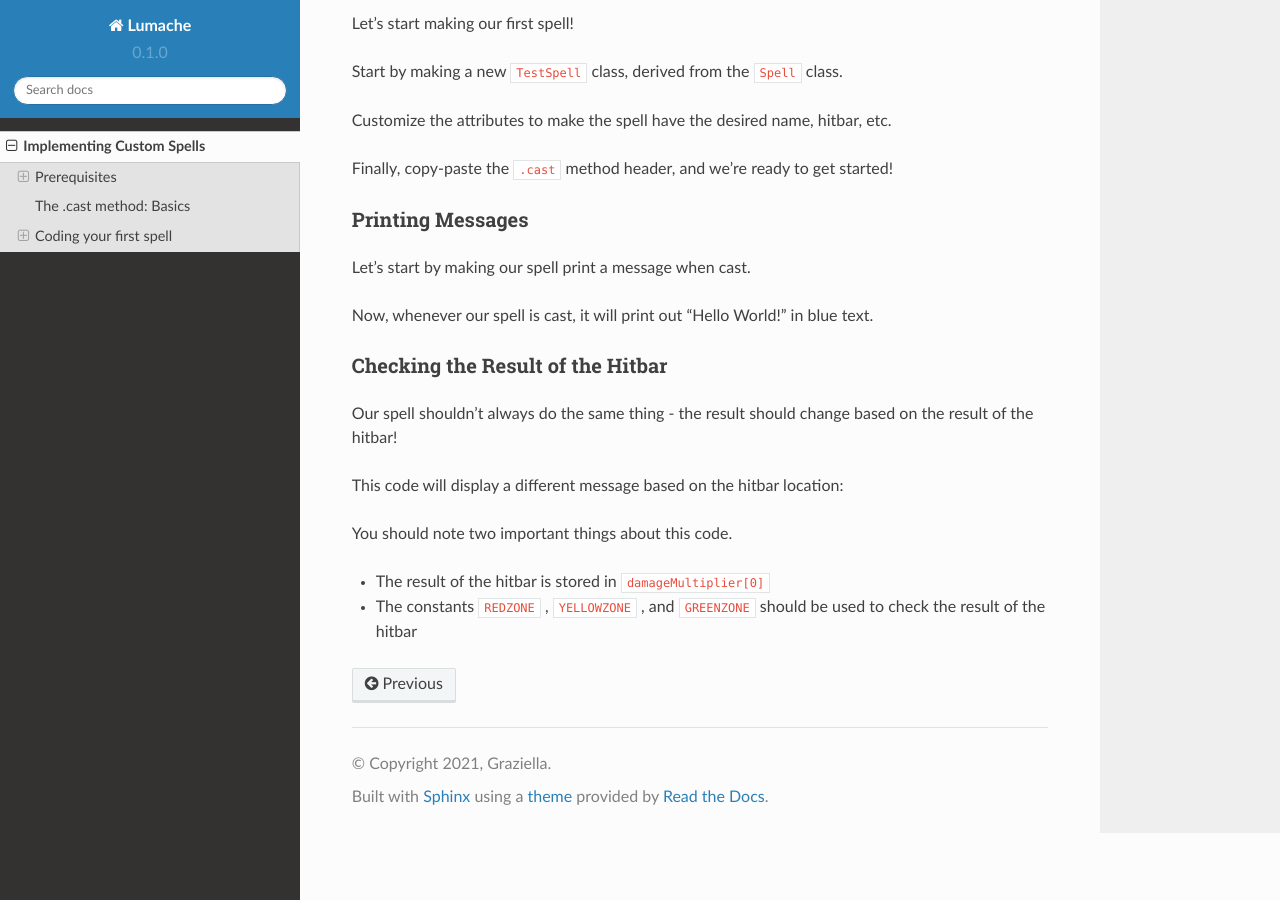
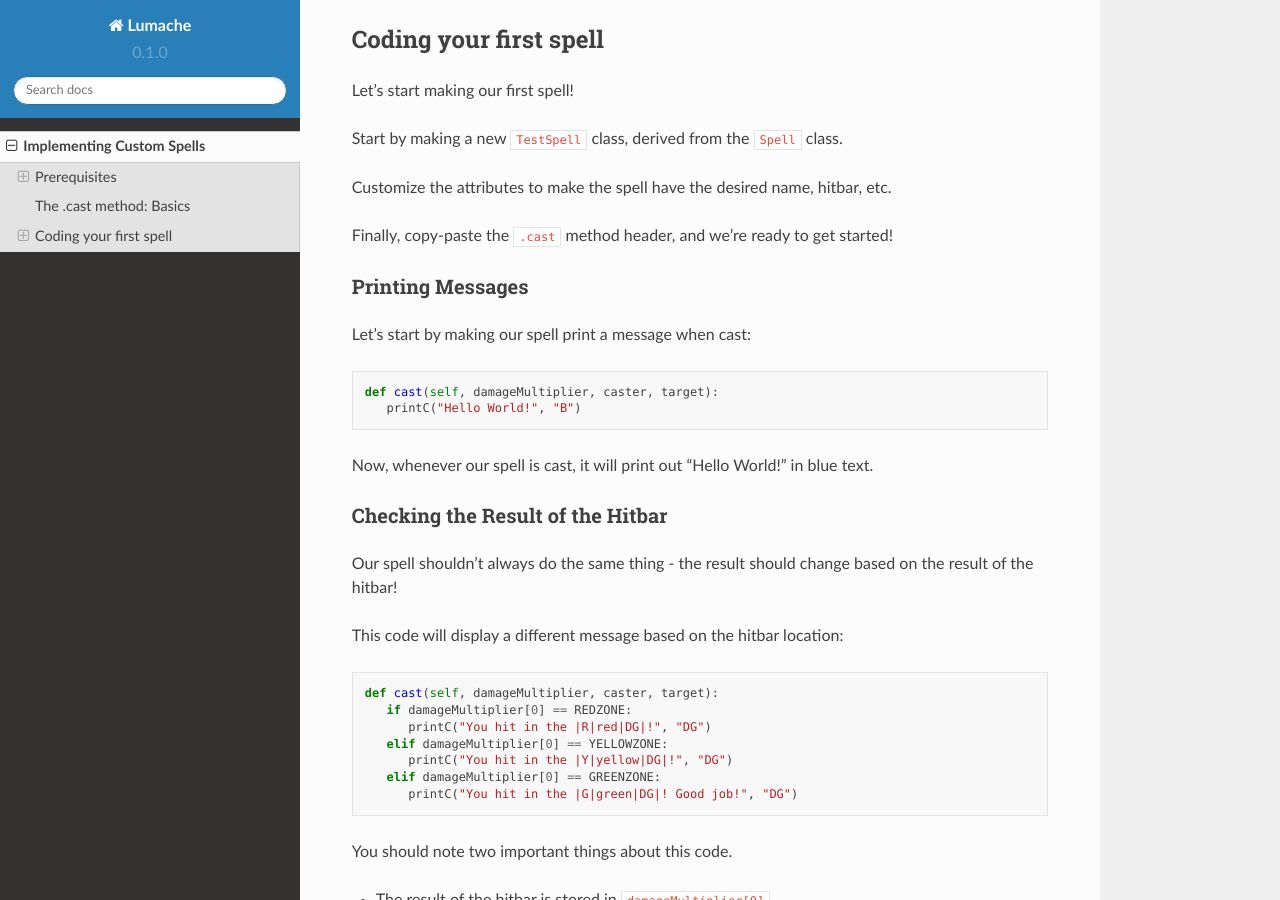
Before and after one commit to SmartyNotchy/FCP-Docs, a Sphinx documentation site: the page built from docs/source/spells.rst, in a window 1280 px wide and 900 px high, scrolled down 1992 px. Built offline with Sphinx 7.4.7 and the Read the Docs theme 2.0.0, drawn with Linux system fonts in a browser that asks for light colours; some of the changed lines change nothing that is shown; some of the changed text lies outside the part shown.

Commit message:
Update spells.rst

```diff
--- a/docs/source/spells.rst
+++ b/docs/source/spells.rst
@@ -60,10 +60,9 @@ Happy color printing!
 The .cast method: Basics
 ------------------------
 
-Each spell should have a cast method with the following method header:
+Each spell should have a cast method with the following method header::
 
-.. code-block :: py
-  def cast(self, damageMultiplier, caster, target):
+   def cast(self, damageMultiplier, caster, target):
 
 This is the method that is called whenever a spell is cast, and it is what makes spells actually work.
 
@@ -91,9 +90,8 @@ Finally, copy-paste the ``.cast`` method header, and we're ready to get started!
 Printing Messages
 ~~~~~~~~~~~~~~~~~
 
-Let's start by making our spell print a message when cast.
+Let's start by making our spell print a message when cast::
 
-.. code-block :: py
    def cast(self, damageMultiplier, caster, target):
       printC("Hello World!", "B")
 
@@ -104,9 +102,8 @@ Checking the Result of the Hitbar
 
 Our spell shouldn't always do the same thing - the result should change based on the result of the hitbar!
 
-This code will display a different message based on the hitbar location:
+This code will display a different message based on the hitbar location::
 
-.. code-block :: py
    def cast(self, damageMultiplier, caster, target):
       if damageMultiplier[0] == REDZONE:
          printC("You hit in the |R|red|DG|!", "DG")
```
